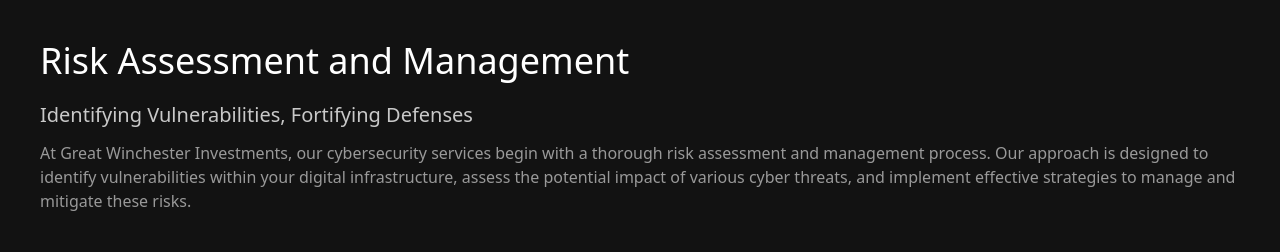
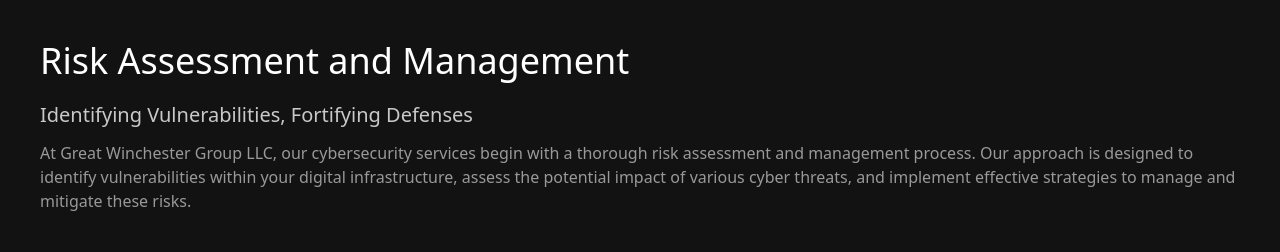
Before and after one commit to GhazanfarGw/Great-Winchester, a React (Create React App) app: page /cyber-secruity in a window 1280 px wide. Shown: the part 2340-2592 px from the top of the page. Built offline with nearby package versions, Linux system fonts and the light colour scheme.

Commit message:
Update Riskassessment.jsx

```diff
--- a/src/Pages/Cyber Security/Riskassessment.jsx
+++ b/src/Pages/Cyber Security/Riskassessment.jsx
@@ -13,7 +13,7 @@
                     Identifying Vulnerabilities, Fortifying Defenses
                 </h3>
                 <p className='text-[#999] md:text-base text-sm pt-3'>
-                    At Great Winchester Investments, our cybersecurity services begin with a thorough risk assessment and management process. Our approach is designed to identify vulnerabilities within your digital infrastructure, assess the potential impact of various cyber threats, and implement effective strategies to manage and mitigate these risks.
+                    At Great Winchester Group LLC, our cybersecurity services begin with a thorough risk assessment and management process. Our approach is designed to identify vulnerabilities within your digital infrastructure, assess the potential impact of various cyber threats, and implement effective strategies to manage and mitigate these risks.
                 </p>
             </div>
 
```
